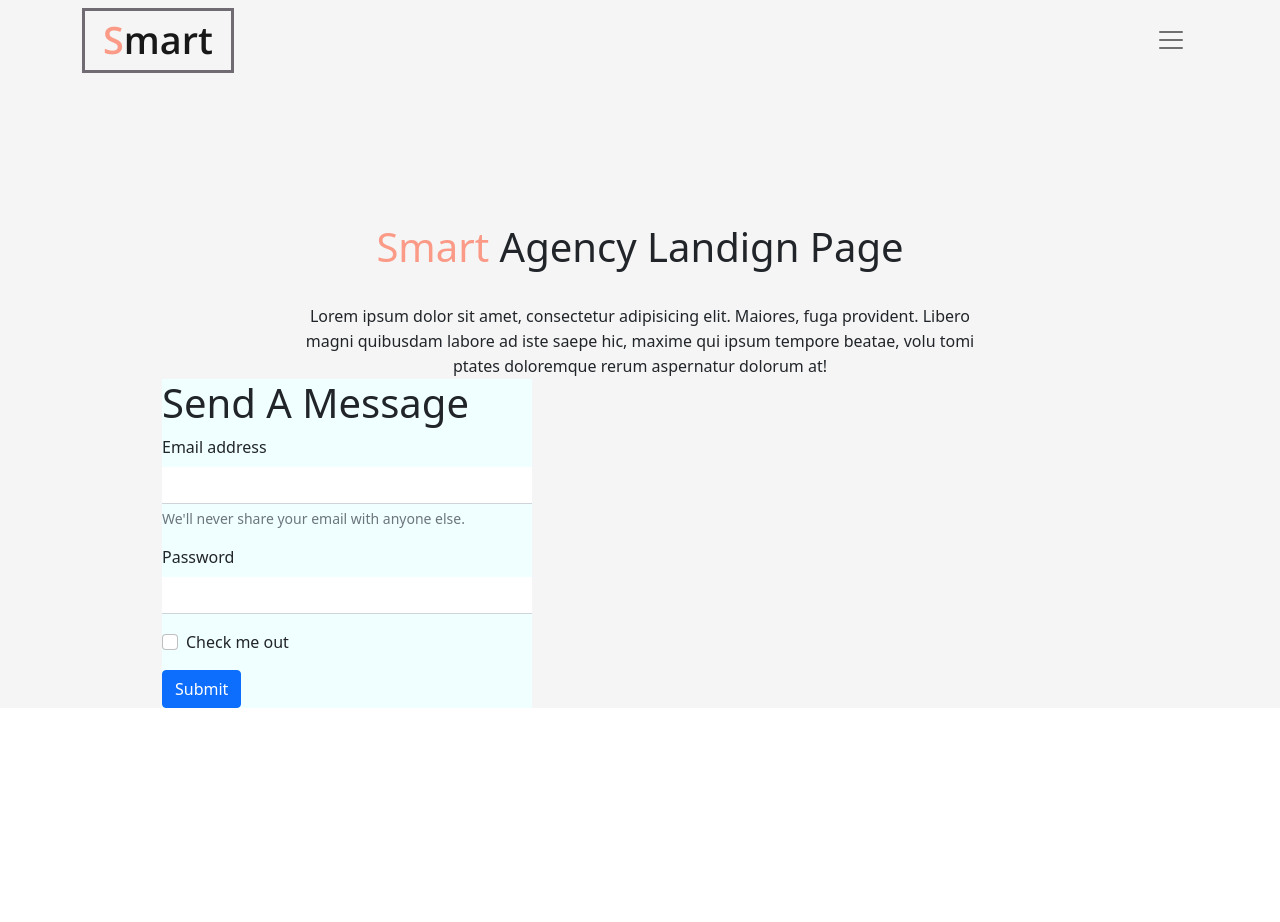
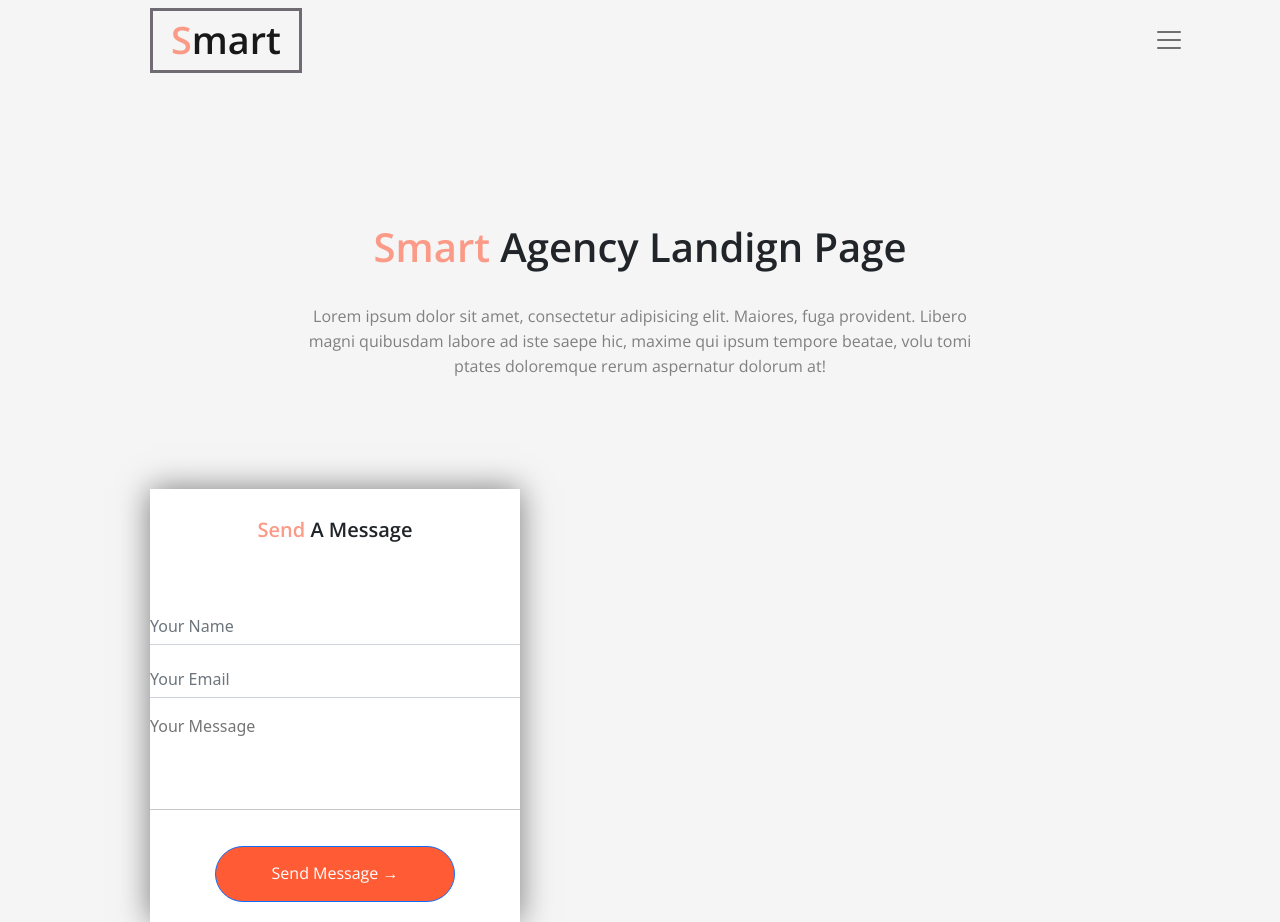
Before and after one commit to AlxMorgen/smart-agency-landing-page, a website: page index.html in a window 1280 px wide. Before the commit the page ends 800 px from the top, so only its background shows below. Drawn offline with nearby package versions, Linux system fonts and the light colour scheme.

Commit message:
Готов первый блок

```diff
--- a/index.html
+++ b/index.html
@@ -11,9 +11,9 @@
   </head>
   <body>
       <nav class="navbar sticky-top navbar-light">
-          <div class="container">
+          <div class="container" style="margin-left: 138px;">
               <a href="" class="navbar-brand"><orange>S</orange>mart</a>
-              <button class="navbar-toggler" type="button" data-bs-toggle="collapse" data-bs-target="#navbarContent" aria-controls="navbarContent" aria-expanded="false">
+              <button class="navbar-toggler" type="button" data-bs-toggle="collapse" data-bs-target="#navbarContent" aria-controls="navbarContent" aria-expanded="false" style="margin-right: 70px;">
                   <span class="navbar-toggler-icon"></span>
               </button>
               <div class="collapse navbar-collapse" id="navbarContent">
@@ -53,22 +53,18 @@
         </div>
         <div class="container-fluid m-0" style="background-color: #f5f5f5;">
           <div class="message col">
-            <form>
-              <h1 class="message-title">Send A Message</h1>
+            <form style="text-align: center;">
+              <h1 class="message-title"><orange>Send</orange> A Message</h1>
               <div class="mb-3">
-                <label for="exampleInputEmail1" class="form-label">Email address</label>
-                <input type="email" class="form-control" id="exampleInputEmail1" aria-describedby="emailHelp">
-                <div id="emailHelp" class="form-text">We'll never share your email with anyone else.</div>
+                <input type="text" placeholder="Your Name" class="form-control" id="exampleInputName1" aria-describedby="emailHelp">
               </div>
               <div class="mb-3">
-                <label for="exampleInputPassword1" class="form-label">Password</label>
-                <input type="password" class="form-control" id="exampleInputPassword1">
+                <input type="email" placeholder="Your Email"class="form-control" id="exampleInputEmail1">
               </div>
               <div class="mb-3 form-check">
-                <input type="checkbox" class="form-check-input" id="exampleCheck1">
-                <label class="form-check-label" for="exampleCheck1">Check me out</label>
+                <input type="text" class="text textmessage" id="exampleMessage1" placeholder="Your Message">
               </div>
-              <button type="submit" class="btn btn-primary">Submit</button>
+              <button type="submit" class="btn btn-primary btnmessage">Send Message &#8594</button>
             </form>
           </div>
         </div>
--- a/style.css
+++ b/style.css
@@ -1,3 +1,7 @@
+h1, p {
+    font-family: 'Open Sans', sans-serif;
+}
+
 .navbar {
     padding-bottom: 0px;
     background: #f5f5f5;
@@ -21,11 +25,13 @@ orange {
 .home {
     background: #f5f5f5;
     width: 100%;
+    padding-bottom: 110px;
 }
 .home-title {
 width: 100%;
 text-align: center;
 padding-top: 150px;
+font-weight: 600;
 }
 .text {
     text-align: center;
@@ -34,7 +40,8 @@ padding-top: 150px;
     padding: 25px 10px 0 10px;
     margin: auto;
     line-height: 25px;
-
+    font-size: 16px;
+    color: #808080;
 }
 .form-control {
     border-top: 0;
@@ -44,13 +51,53 @@ padding-top: 150px;
 }
 .message {
     max-width: 370px;
-    margin-left: 150px;
+    margin-left: 138px;
     margin-right: 150px;
     max-width: 370px;
-    background-color: azure;
+    background-color: #ffffff;
+    box-shadow: 0 0 30px rgb(0 0 0 / 50%);
+
 }
 
+.message-title {
+    font-size: 20px;
+    line-height: 25px;
+    text-align: center;
+    padding-bottom: 58px;
+    padding-top: 28px;
+    font-weight: 600;
+}
 
+.form-control {
+    padding-left: 0;
+}
+
+.form-check {
+    padding-left: 0;
+}
+
+.textmessage {
+    padding-top: 0px;
+    padding-bottom: 70px;
+    text-align: left;
+    border: 0;
+    border-bottom: 1px solid #c7c7c7;
+    padding-left: 0;
+
+}
+
+.btnmessage {
+    width: 240px;
+    height: 56px;
+    background-color: #ff5c36;
+    border-radius: 75px;
+    margin-top: 20px;
+    margin-bottom: 20px;
+    font-size: 16px;
+    line-height: 25px;
+    font-family: 'Open Sans', sans-serif;
+
+}
 
 
 
```
